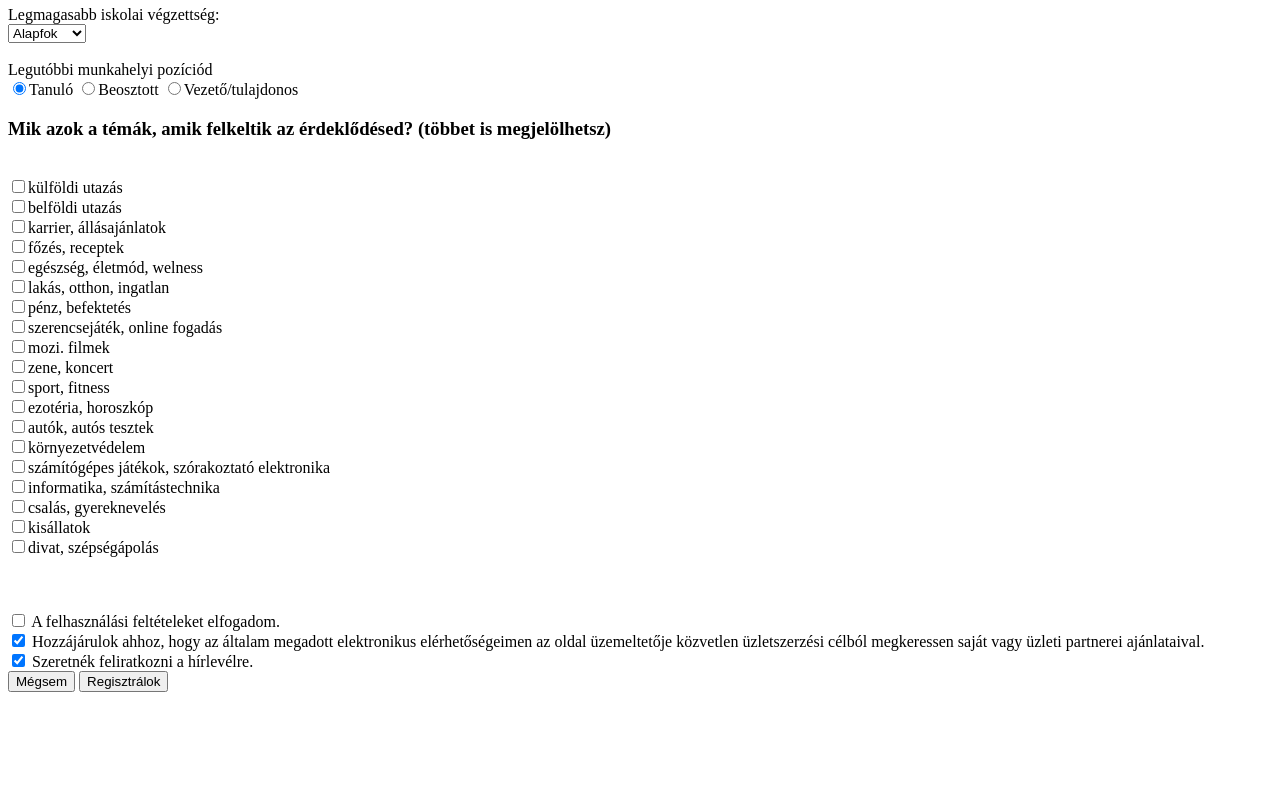
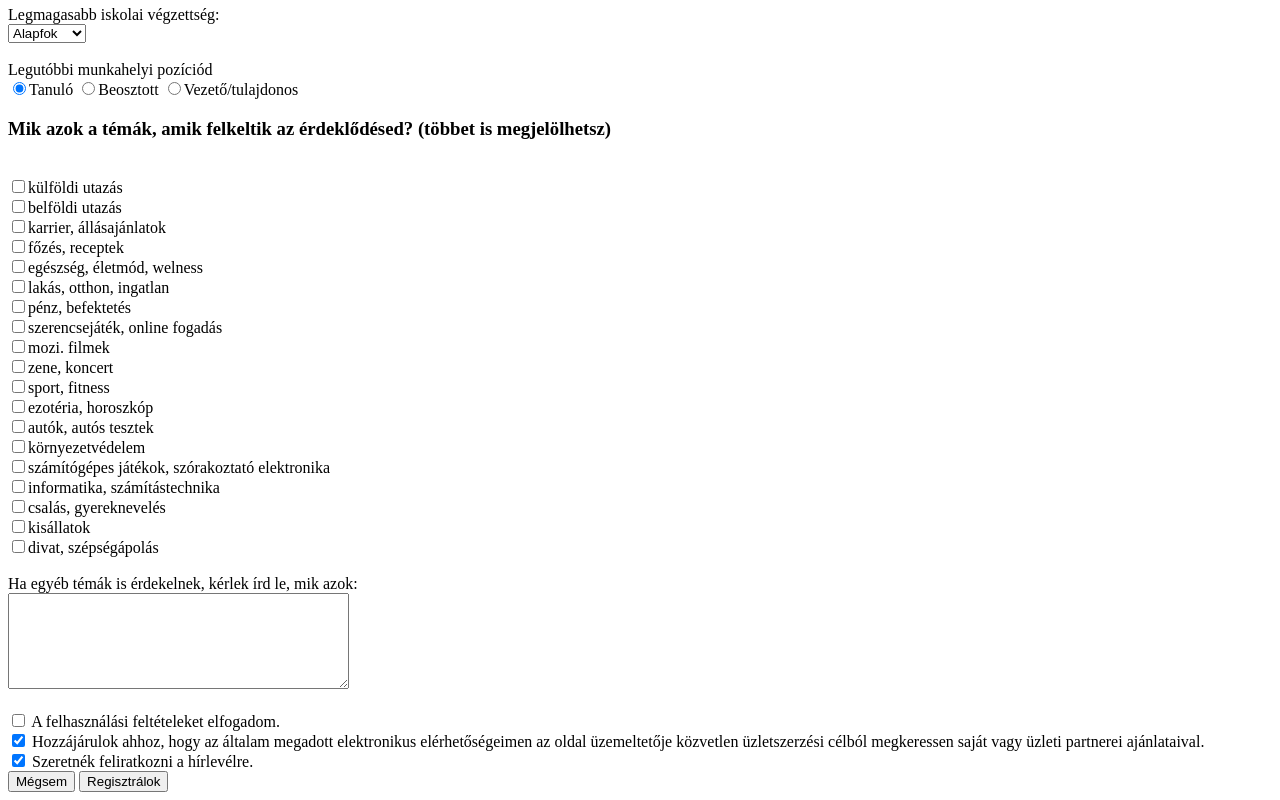
Before and after one commit to adamcsanki/project2, a plain HTML site: page index.html in a window 1280 px wide. Shown: the part 583-1383 px from the top of the page. Before the commit the page ends 1283 px from the top, so only its background shows below. Drawn offline with Linux system fonts and the light colour scheme.

Commit message:
index.thml modified

```diff
--- a/index.html
+++ b/index.html
@@ -65,6 +65,8 @@
         <input type="checkbox" name="cb18" id="cb18"><label for="cb18">kisállatok</label><br>
         <input type="checkbox" name="cb19" id="cb19"><label for="cb19">divat, szépségápolás</label><br>
         <br>
+        <label id="others">Ha egyéb témák is érdekelnek, kérlek írd le, mik azok:</label><br>
+        <textarea name="others" id="others" cols="40" rows="6"></textarea>
         <br>
         <br>
         <input type="checkbox"  id="tos" name="tos" required>
```
